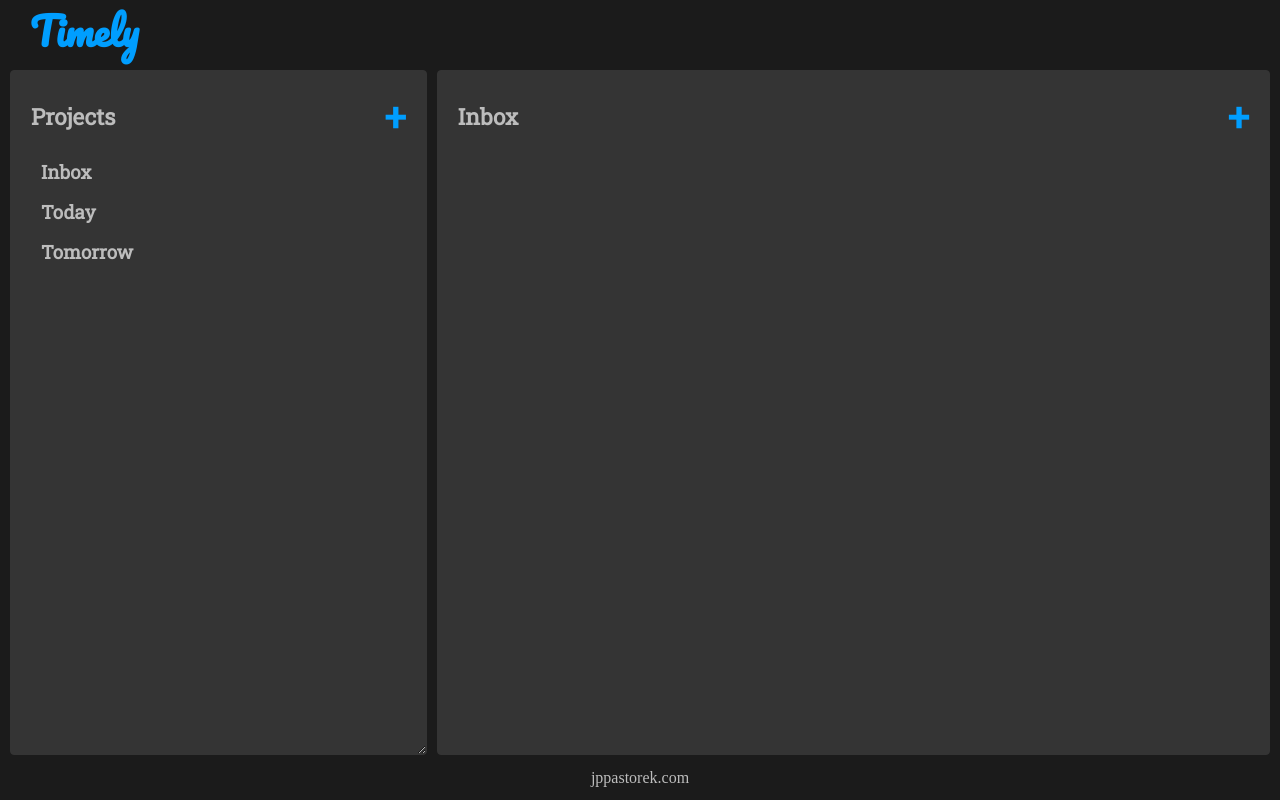
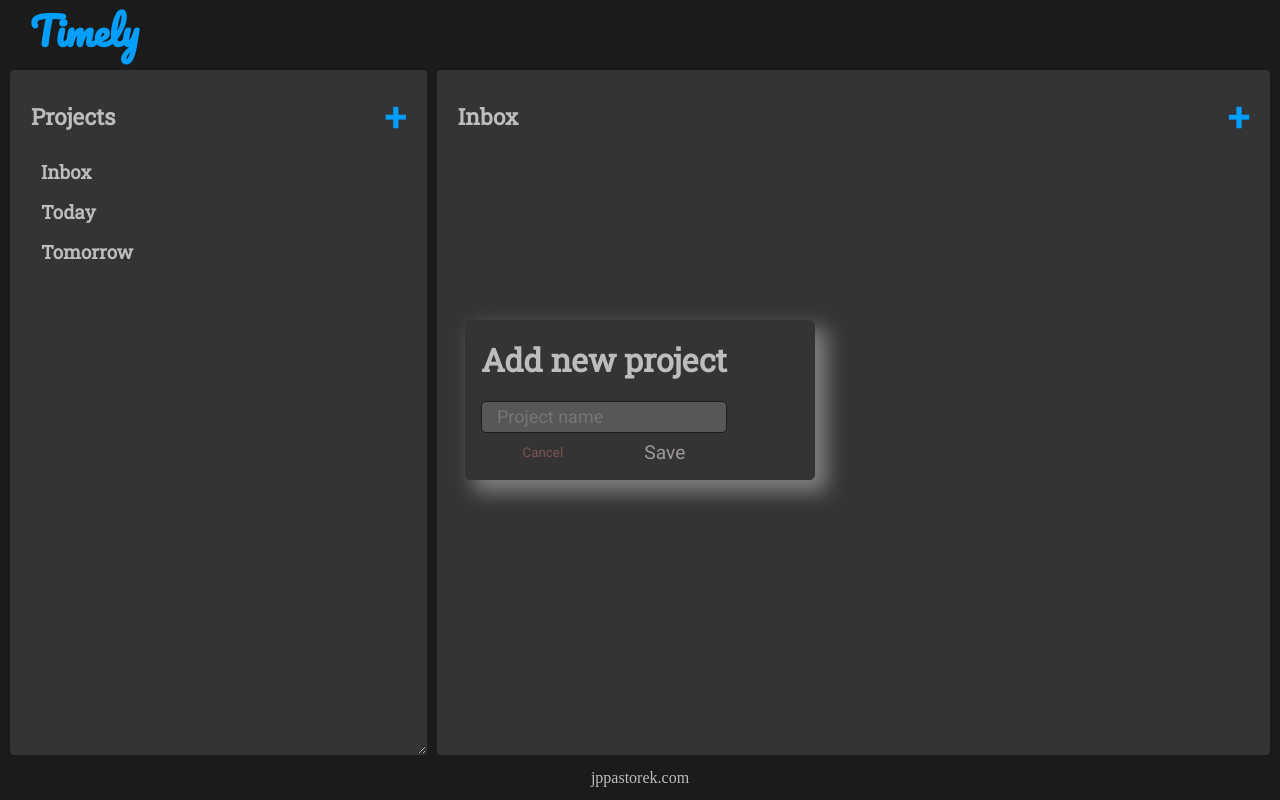
Before and after one commit to jppastorek/todo, a website built with webpack: page dist/index.html in a window 1280 px wide. Built offline with nearby package versions, Linux system fonts and the light colour scheme.

Commit message:
Add project feature initialized. Buggy

```diff
--- a/src/styles.css
+++ b/src/styles.css
@@ -368,7 +368,7 @@ input[type="date"]{
 
 /*MODAL ---------------------------------------------*/
 
-.modal {
+.modal, dialog {
     position: fixed;
     top: 50%;
     left: 50%;
@@ -409,6 +409,26 @@ input[type="date"]{
     display: none;
 }
 
+/*DIALOG -------------------------------------------*/
+dialog {
+    border-radius: 5px;
+    box-shadow: 10px 10px 20px 2px gray;
+    background-color: var(--dark-grey);
+    padding: 15px;
+    width: 350px;
+  }
+
+  dialog::backdrop {
+    animation: fade 0.5s ease forwards;
+    background-color: var(--darker-grey);
+  }
+
+  dialog h1 {
+    margin-bottom: 20px;
+    color: var(--lighter-grey);
+    font-family: 'Roboto Slab', serif;
+  }
+
 /*FOOTER -------------------------------------------*/
 
 .footer {
--- a/src/view.js
+++ b/src/view.js
@@ -21,6 +21,7 @@ export default class View {
     modal.appendChild(modalContent);
     content.appendChild(modal);
     content.appendChild(this.buildModalOverlay());
+    content.appendChild(this.buildProjectForm());
     this.containerElement.appendChild(content);
   }
 
@@ -61,7 +62,7 @@ export default class View {
     toolTipText.innerText = "Add a new project";
     plusSign.appendChild(toolTipText);
     plusSign.addEventListener("click", () => {
-      this.displayTaskForm();
+      document.querySelector("#dialog").showModal();
     });
     projectContainerHeader.appendChild(plusSign);
     return projectContainerHeader;
@@ -307,6 +308,50 @@ export default class View {
     return form;
   }
 
+  buildProjectForm() {
+    const dialog = document.createElement("dialog");
+    dialog.setAttribute("id", "dialog");
+    const form = document.createElement("form");
+    form.setAttribute("method", "dialog");
+    const header = document.createElement("h1");
+    header.classList.add("project-form-header");
+    header.innerText = "Add new project"
+    const titleInput = document.createElement("input");
+    titleInput.setAttribute("type", "text");
+    titleInput.setAttribute("id", "title");
+    titleInput.setAttribute("for", "title");
+    titleInput.setAttribute("placeholder", "Project name");
+    titleInput.setAttribute("maxlength", "15");
+    titleInput.required = true;
+    const saveRow = document.createElement("div");
+    saveRow.classList.add("save-row");
+    //cancel button
+    const cancelButton = document.createElement("button");
+    cancelButton.classList.add("cancel");
+    cancelButton.innerText = "Cancel";
+    cancelButton.addEventListener("click", () => {
+      dialog.close();
+    });
+    //save button
+    const saveButton = document.createElement("button");
+    saveButton.classList.add("save");
+    saveButton.innerText = "Save";
+    saveButton.addEventListener("click", () => {
+      const projectContainer = document.querySelector(".project-container");
+      const taskContainer = document.querySelector(".task-container");
+      projectContainer.appendChild(this.buildProjectItem(titleInput.value));
+      this.displayTasksFromStorage(taskContainer, titleInput.value);
+      dialog.close();
+    });
+    dialog.appendChild(form);
+    form.appendChild(header);
+    form.appendChild(titleInput);
+    form.appendChild(saveRow);
+    saveRow.appendChild(cancelButton);
+    saveRow.appendChild(saveButton);
+    return dialog;
+  }
+
   buildFooter() {
     const footer = document.createElement("div");
     footer.classList.add("footer");
```
Also changed, not shown: dist/index.bundle.js, dist/view.bundle.js.
